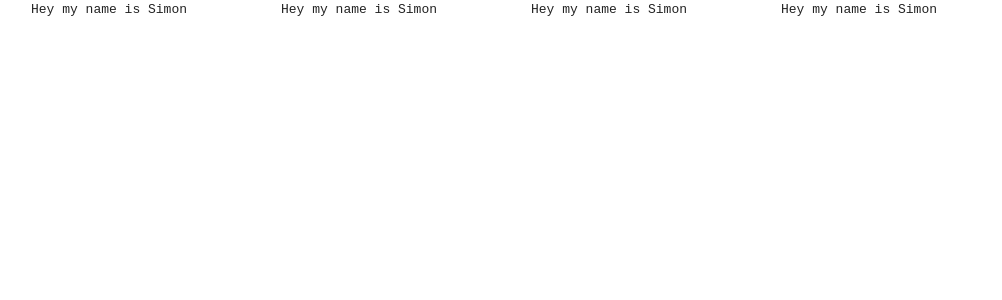
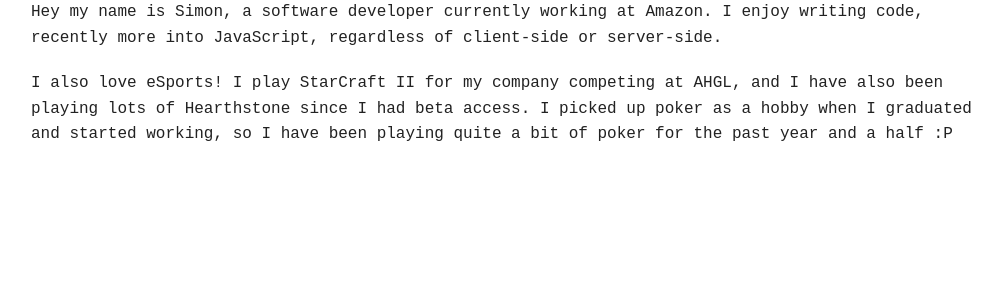
Before and after one commit to lhr0909/lhr0909.github.io, a Jekyll site: the page built from index.html, in a window 1280 px wide. Shown: the top 300 px of the page, without its empty margins (124-1126 px from the left). Built offline with Jekyll 4.4.1, drawn with Linux system fonts in a browser that asks for light colours; Markdown is read by kramdown in place of the engine named in the settings.

Commit message:
main page info

```diff
--- a/_layouts/default.html
+++ b/_layouts/default.html
@@ -15,7 +15,7 @@
         <script src="/js/vendor/jquery.js"></script>
         <script src="/js/foundation.min.js"></script>
         <script>
-          $(document).foundation();
+            $(document).foundation();
         </script>
     </body>
 </html>
--- a/index.html
+++ b/index.html
@@ -3,16 +3,17 @@
 title: Simon Haoran Liang
 ---
 <div class="row">
-    <div class="medium-6 large-3 columns">
-        Hey my name is Simon
-    </div>
-    <div class="medium-6 large-3 columns">
-        Hey my name is Simon
-    </div>
-    <div class="medium-6 large-3 columns">
-        Hey my name is Simon
-    </div>
-    <div class="medium-6 large-3 columns">
-        Hey my name is Simon
+    <div class="columns">
+        <p>
+            Hey my name is Simon, a software developer currently working at Amazon.
+            I enjoy writing code, recently more into JavaScript,
+            regardless of client-side or server-side.
+        </p>
+        <p>
+            I also love eSports! I play StarCraft II for my company competing at AHGL,
+            and I have also been playing lots of Hearthstone since I had beta access.
+            I picked up poker as a hobby when I graduated and started working,
+            so I have been playing quite a bit of poker for the past year and a half :P
+        </p>
     </div>
 </div>
```
